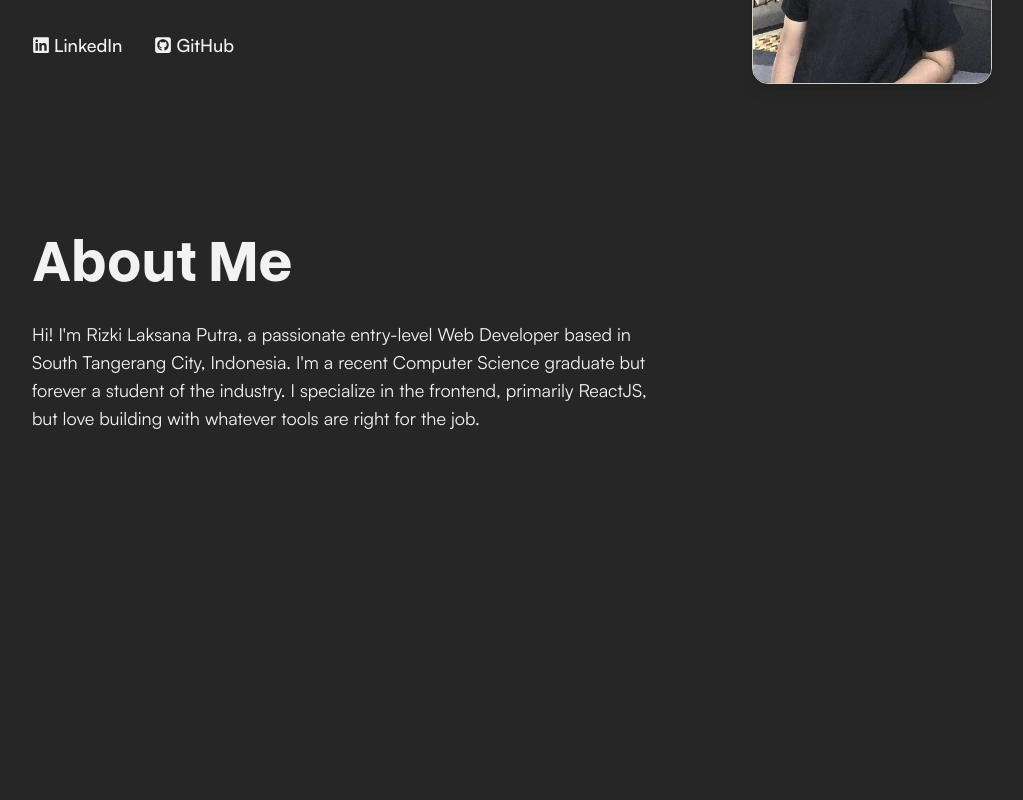
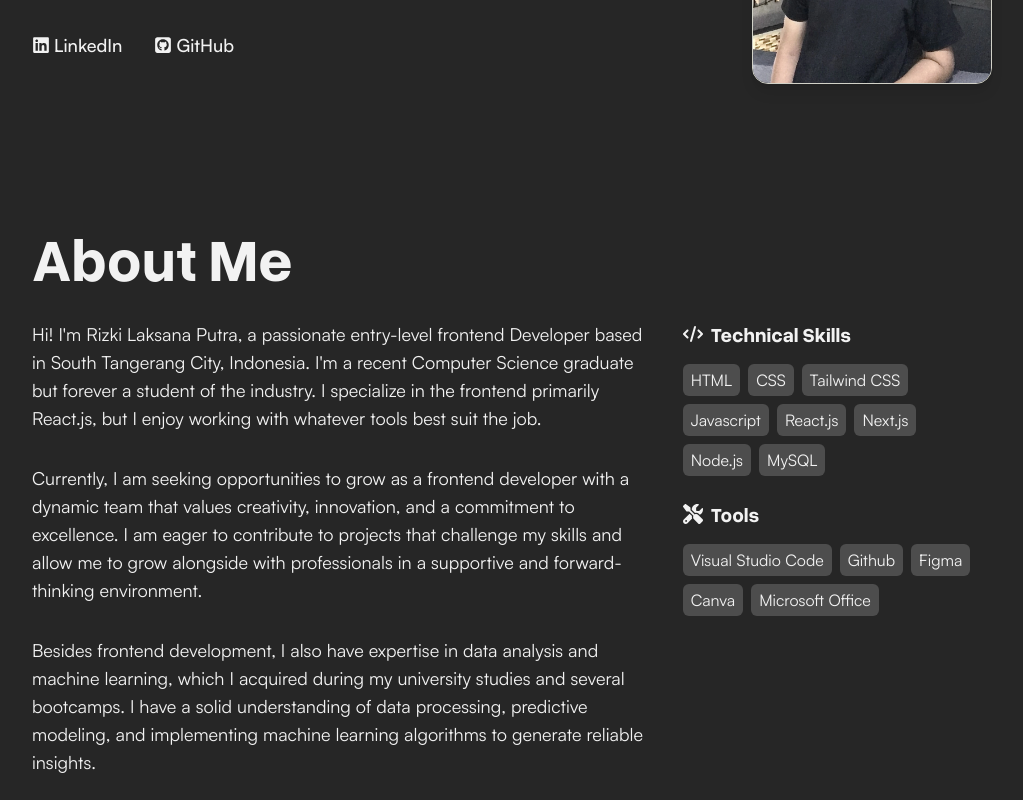
Before and after one commit to RizkiLaksanaPutra/portfolio, a Next.js app: page / in a window 1280 px wide. Shown: the part 423-1223 px from the top of the page, without its empty margins (128-1151 px from the left). Before the commit the page ends 879 px from the top, so only its background shows below. Built offline with nearby package versions, Linux system fonts and the light colour scheme.

Commit message:
finishing about component and remove unused code

```diff
--- a/src/app/page.jsx
+++ b/src/app/page.jsx
@@ -6,7 +6,7 @@ import NavMenu from "@/components/Navbar/NavMenu";
 
 export default function Home() {
   return (
-    <div className="mx-auto flex h-full max-w-screen-xl flex-col items-center justify-center gap-6 bg-primary-200 font-overused text-accent-400 lg:gap-24 2xl:gap-16 2xl:px-12 3xl:gap-16">
+    <div className="mx-auto flex h-full max-w-screen-xl flex-col items-center justify-center gap-6 bg-primary-200 font-overused text-accent-400 lg:gap-24 2xl:gap-18 3xl:gap-16 2xl:px-12">
       <Navbar />
       <NavMenu />
       <Hero />
--- a/src/components/About.jsx
+++ b/src/components/About.jsx
@@ -1,5 +1,5 @@
-"use client";
 import { motion } from "framer-motion";
+import { FaCode, FaScrewdriverWrench } from "react-icons/fa6";
 
 function SkillButton({ children }) {
   return (
@@ -56,34 +56,87 @@ export default function About() {
       >
         About Me
       </motion.h1>
-      <div className="flex flex-col gap-8 md:flex-row">
+      <div className="flex justify-between gap-8 md:flex-row">
         <div className="flex w-full flex-col gap-6 md:w-2/3 md:gap-8">
           <motion.p
-            className="text-md text-left font-satoshi lg:text-lg"
+            className="text-left font-satoshi lg:text-lg"
             variants={textVariants}
             initial="hidden"
             animate="visible"
             custom={5}
           >
-            Hi! I'm Rizki Laksana Putra, a passionate entry-level Web Developer
-            based in South Tangerang City, Indonesia. I'm a recent Computer
-            Science graduate but forever a student of the industry. I specialize
-            in the frontend, primarily ReactJS, but love building with whatever
-            tools are right for the job.
+            Hi! I'm Rizki Laksana Putra, a passionate entry-level frontend
+            Developer based in South Tangerang City, Indonesia. I'm a recent
+            Computer Science graduate but forever a student of the industry. I
+            specialize in the frontend primarily React.js, but I enjoy working
+            with whatever tools best suit the job.
           </motion.p>
-          {/* <motion.p
-            className="text-md text-left font-satoshi lg:text-lg"
+          <motion.p
+            className="text-left font-satoshi lg:text-lg"
             variants={textVariants}
             initial="hidden"
             animate="visible"
             custom={6}
           >
-            Hi! I'm Rizki Laksana Putra, a passionate entry-level Web Developer
-            based in South Tangerang City, Indonesia. I'm a recent Computer
-            Science graduate but forever a student of the industry. I specialize
-            in the frontend, primarily ReactJS, but love building with whatever
-            tools are right for the job.
-          </motion.p> */}
+            Currently, I am seeking opportunities to grow as a frontend
+            developer with a dynamic team that values creativity, innovation,
+            and a commitment to excellence. I am eager to contribute to projects
+            that challenge my skills and allow me to grow alongside with
+            professionals in a supportive and forward-thinking environment.
+          </motion.p>
+          <motion.p
+            className="text-left font-satoshi lg:text-lg"
+            variants={textVariants}
+            initial="hidden"
+            animate="visible"
+            custom={7}
+          >
+            Besides frontend development, I also have expertise in data analysis
+            and machine learning, which I acquired during my university studies
+            and several bootcamps. I have a solid understanding of data
+            processing, predictive modeling, and implementing machine learning
+            algorithms to generate reliable insights.
+          </motion.p>
+        </div>
+        <div className="flex w-full flex-col gap-6 md:w-1/3">
+          <motion.div
+            className="z-10 flex flex-col gap-4"
+            variants={textVariants}
+            initial="hidden"
+            animate="visible"
+            custom={0}
+          >
+            <h2 className="text-xl font-bold flex items-center gap-2">
+              <FaCode />
+              Technical Skills
+            </h2>
+            <ul className="flex flex-wrap gap-2">
+              {technicalSkills.map((skill) => (
+                <li key={skill}>
+                  <SkillButton>{skill}</SkillButton>
+                </li>
+              ))}
+            </ul>
+          </motion.div>
+          <motion.div
+            className="z-10 flex flex-col gap-4"
+            variants={textVariants}
+            initial="hidden"
+            animate="visible"
+            custom={2}
+          >
+            <h2 className="text-xl font-bold flex items-center gap-2">
+              <FaScrewdriverWrench />
+              Tools
+            </h2>
+            <ul className="flex flex-wrap gap-2">
+              {tools.map((tool) => (
+                <li key={tool}>
+                  <SkillButton>{tool}</SkillButton>
+                </li>
+              ))}
+            </ul>
+          </motion.div>
         </div>
       </div>
     </section>
--- a/src/components/Hero.jsx
+++ b/src/components/Hero.jsx
@@ -1,4 +1,3 @@
-"use client";
 import { motion } from "framer-motion";
 import { FaLinkedin, FaSquareGithub } from "react-icons/fa6";
 
--- a/src/components/Navbar/NavMenu.jsx
+++ b/src/components/Navbar/NavMenu.jsx
@@ -1,4 +1,3 @@
-"use client"
 import { motion, AnimatePresence } from "framer-motion";
 import { useState } from "react";
 import HamburgerButton from "./HamburgerButton";
--- a/src/components/Navbar/Navbar.jsx
+++ b/src/components/Navbar/Navbar.jsx
@@ -1,5 +1,3 @@
-'use client';
-
 import Link from 'next/link';
 // import ResumePDF from '/public/Rizki_Laksana_Putra_Resume.pdf';
 
```
